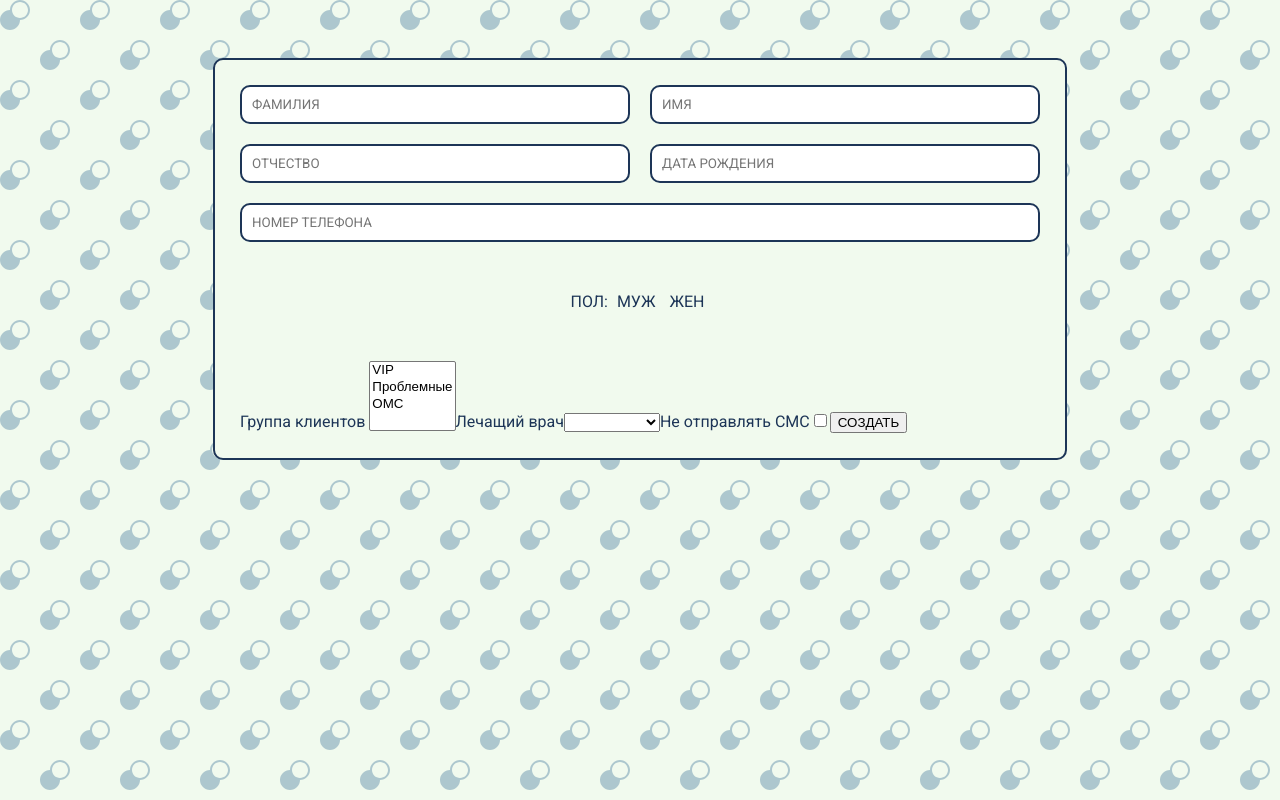
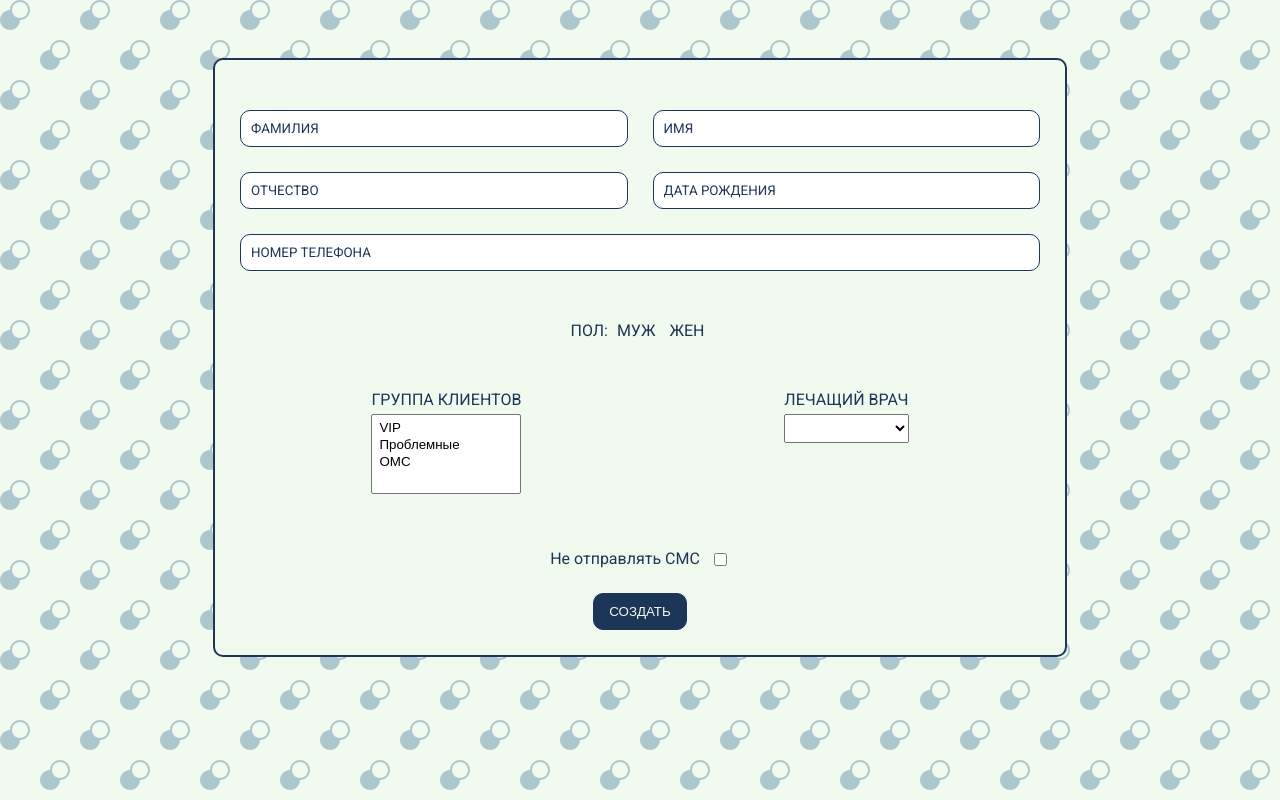
Before and after one commit to sol-un/medods-test-task-form, a Vue app: page / in a window 1280 px wide. Built offline with nearby package versions, Linux system fonts and the light colour scheme.

Commit message:
Finish first section

```diff
--- a/src/App.vue
+++ b/src/App.vue
@@ -1,52 +1,55 @@
 <template>
   <div id="app">
-    <section class="form-section">
     <form @submit.prevent="submit" class="patient-form">
-        <div class="form-text-inputs">
+      <div class="form-group text-inputs-group">
         <TextField
           :id="'lastName'"
-            :placeholder="'Фамилия'"
+          :label="'Фамилия'"
           :hasError="$v.lastName.$error"
+          :errorMsg="'не может быть пустой!'"
           :value="lastName"
           @input="lastName = $event"
         />
         <TextField
           :id="'firstName'"
-            :placeholder="'Имя'"
+          :label="'Имя'"
           :hasError="$v.firstName.$error"
+          :errorMsg="'не может быть пустым!'"
           :value="firstName"
           @input="firstName = $event"
         />
         <TextField
           :id="'patronymic'"
-            :placeholder="'Отчество'"
+          :label="'Отчество'"
           :value="patronymic"
           :hasError="$v.patronymic.$error"
           @input="patronymic = $event"
         />
         <TextField
           :id="'birthDate'"
-            :placeholder="'Дата рождения'"
+          :label="'Дата рождения'"
           :hasError="$v.birthDate.$error"
+          :errorMsg="'не может быть пустой!'"
           :value="birthDate"
           @input="birthDate = $event"
         />
         <TextField
           :id="'phone'"
-            :placeholder="'Номер телефона'"
+          :label="'Номер телефона'"
           :hasError="$v.phone.$error"
+          :errorMsg="'не может быть пустым, состоит из 11 цифр и начинается с 7!'"
           :value="phone"
           @input="phone = $event"
         />
       </div>
-        <div class="form-radio-inputs">
+      <div class="form-group">
+        <div class="radio-group">
           <span class="text-transform-uppercase"> Пол: </span>
           <Radio
             :name="'sex'"
             :id="'male'"
             :value="'Муж'"
             :isChecked="sex === 'Муж'"
-            v-model="sex"
             @change="sex = $event"
           />
           <Radio
@@ -54,22 +57,39 @@
             :id="'female'"
             :value="'Жен'"
             :isChecked="sex === 'Жен'"
-            v-model="sex"
             @change="sex = $event"
           />
         </div>
-        <Select />
-        <label class="form-label" for="attendingDr">Лечащий врач</label>
-        <select id="attendingDr" v-model="attendingDr">
-          <option value="Иванов">Иванов</option>
-          <option value="Захаров">Захаров</option>
-          <option value="Чернышева">Чернышева</option>
-        </select>
-        <label class="form-label" for="noSms">Не отправлять СМС</label
-        ><input type="checkbox" id="noSms" v-model="noSms" />
-        <button class="button" type="submit">Создать</button>
+      </div>
+      <div class="form-group">
+        <div class="list-group">
+          <Select
+            :label="'Группа клиентов'"
+            :id="'tags'"
+            :hasError="$v.tags.$error"
+            :errorMsg="'не может быть пустой!'"
+            :data="data.tags"
+            v-model="tags"
+            :multiple="true"
+          />
+          <Select
+            :label="'Лечащий врач'"
+            :id="'attendingDr'"
+            :data="data.doctors"
+            v-model="attendingDr"
+            :firstOptionEmpty="true"
+          />
+        </div>
+      </div>
+      <div class="form-group">
+        <Checkbox
+          :label="'Не отправлять СМС'"
+          :id="'noSms'"
+          @change="noSms = $event"
+        />
+      </div>
+      <Button :text="'Создать'" />
     </form>
-    </section>
   </div>
 </template>
 
@@ -84,13 +104,29 @@ import {
 import TextField from "./components/TextField.vue";
 import Radio from "./components/Radio.vue";
 import Select from "./components/Select.vue";
+import Checkbox from "./components/Checkbox.vue";
+import Button from "./components/Button.vue";
 
 const isFirstCharSeven = (value) => Number(value[0]) === 7;
+
+const data = {
+  tags: {
+    VIP: "VIP",
+    Проблемные: "Проблемные",
+    ОМС: "ОМС",
+  },
+  doctors: {
+    Иванов: "Иванов",
+    Захаров: "Захаров",
+    Чернышева: "Чернышева",
+  },
+};
 
 export default {
   name: "App",
   data() {
     return {
+      data,
       lastName: "",
       firstName: "",
       patronymic: "",
@@ -106,6 +142,8 @@ export default {
     TextField,
     Radio,
     Select,
+    Checkbox,
+    Button,
   },
   validations: {
     lastName: { required },
@@ -145,6 +183,26 @@ body {
   font-family: "Roboto", sans-serif;
 }
 
+.form-group {
+  @include py(25px);
+}
+
+.text-inputs-group {
+  display: flex;
+  flex-wrap: wrap;
+  grid-row-gap: 25px;
+  grid-column-gap: 25px;
+}
+
+.radio-group {
+  @include mx(auto);
+  width: fit-content;
+}
+
+.list-group {
+  display: flex;
+}
+
 .text-transform-uppercase {
   @include uppercase;
 }
@@ -157,19 +215,6 @@ body {
   background: $honeydew;
 }
 
-.form-radio-inputs {
-  @include mx(auto);
-  @include my(50px);
-  width: fit-content;
-}
-
-.form-text-inputs {
-  display: flex;
-  flex-wrap: wrap;
-  grid-row-gap: 20px;
-  grid-column-gap: 20px;
-}
-
 .button {
   @include mx(auto);
   @include uppercase;
--- /dev/null
+++ b/src/components/Button.vue
@@ -0,0 +1,30 @@
+<template>
+  <button class="button" type="submit">{{ text }}</button>
+</template>
+
+<script>
+export default {
+  name: "Button",
+  props: {
+    text: String,
+  },
+};
+</script>
+
+<style lang="scss" scoped>
+@import "../scss/mixins.scss";
+@import "../scss/colors.scss";
+
+button {
+  @include py(10px);
+  @include px(15px);
+  @include border(1px, $prussian-blue);
+  background: $prussian-blue;
+  color: $honeydew;
+  display: block;
+
+  &:hover {
+    background: $celadon-blue;
+  }
+}
+</style>
--- /dev/null
+++ b/src/components/Checkbox.vue
@@ -0,0 +1,46 @@
+<template>
+  <div class="container">
+    <label class="form-label" :for="id"
+      >{{ label }}
+      <input
+        type="checkbox"
+        :id="id"
+        :checked="isChecked"
+        @change="$emit('change', Boolean($event.target.value))"
+      />
+    </label>
+  </div>
+</template>
+
+<script>
+export default {
+  name: "Checkbox",
+  model: {
+    prop: "checked",
+    event: "change",
+  },
+  props: {
+    id: String,
+    label: String,
+    isChecked: {
+      type: Boolean,
+      default: false,
+    },
+  },
+};
+</script>
+
+<style lang="scss" scoped>
+@import "../scss/mixins.scss";
+
+.container {
+  @include mx(auto);
+  width: fit-content;
+}
+
+input {
+  @include my(0);
+  @include ml(10px);
+  vertical-align: middle;
+}
+</style>
--- a/src/components/Select.vue
+++ b/src/components/Select.vue
@@ -1,26 +1,81 @@
 <template>
-  <label class="form-label" for="tags"
-    >Группа клиентов
-    <select id="tags" v-model="tags" multiple>
-      <option value="VIP">VIP</option>
-      <option value="Проблемные">Проблемные</option>
-      <option value="ОМС">ОМС</option>
-    </select>
-  </label>
+  <div class="container">
+    <label class="form-label" :for="id"
+      >{{ label }}
+      <select
+        :id="id"
+        :multiple="multiple"
+        @input="$emit('input', $event.target.value)"
+      >
+        <option value="" v-if="firstOptionEmpty"></option>
+        <option v-for="(value, key) in data" :key="key" :value="key">
+          {{ value }}
+        </option>
+      </select>
+    </label>
+    <div class="error" v-if="hasError">
+      {{ `${label} ${errorMsg}` }}
+    </div>
+  </div>
 </template>
 
 <script>
 export default {
   name: "Select",
-  model: {
-    prop: "option",
-    event: "change",
-  },
   props: {
-    value: String,
-    name: String,
     id: String,
-    isChecked: Boolean,
+    label: String,
+    data: Object,
+    hasError: {
+      type: Boolean,
+      default: false,
+    },
+    errorMsg: {
+      type: String,
+      default: "содержит ошибку!",
+    },
+    multiple: {
+      type: Boolean,
+      default: false,
+    },
+    firstOptionEmpty: {
+      type: Boolean,
+      default: false,
+    },
   },
 };
 </script>
+
+<style lang="scss" scoped>
+@import "../scss/mixins.scss";
+@import "../scss/colors.scss";
+
+.container {
+  @include mx(auto);
+  position: relative;
+  width: fit-content;
+}
+
+label {
+  @include uppercase;
+  display: block;
+}
+
+select {
+  @include p(5px);
+  @include mx(auto);
+  @include my(5px);
+  display: block;
+  width: 100%;
+
+  &:focus-visible {
+    outline: none;
+  }
+}
+
+.error {
+  position: absolute;
+  color: $imperial-red;
+  font-size: 10px;
+}
+</style>
--- a/src/components/TextField.vue
+++ b/src/components/TextField.vue
@@ -1,18 +1,18 @@
 <template>
   <div class="form-text-input">
     <label class="sr-only" :for="id">
-      {{ placeholder }}
+      {{ label }}
     </label>
     <input
       type="text"
       :class="['text-field', { 'has-error': hasError }]"
       :id="id"
-      :placeholder="placeholder"
+      :placeholder="label"
       :value="value"
       @input="$emit('input', $event.target.value)"
     />
     <div class="error" v-if="hasError">
-      {{ `${placeholder} – обязательное поле!` }}
+      {{ `${label} ${errorMsg}` }}
     </div>
   </div>
 </template>
@@ -23,7 +23,11 @@ export default {
   props: {
     value: String,
     id: String,
-    placeholder: String,
+    label: String,
+    errorMsg: {
+      type: String,
+      default: "содержит ошибку!",
+    },
     hasError: {
       type: Boolean,
       default: false,
@@ -32,7 +36,7 @@ export default {
 };
 </script>
 
-<style lang="scss">
+<style lang="scss" scoped>
 @import "../scss/mixins.scss";
 @import "../scss/colors.scss";
 
@@ -42,34 +46,46 @@ export default {
 
 .text-field {
   @include p(10px);
-  @include border(2px, $prussian-blue);
+  @include border(1px, $prussian-blue);
   width: 100%;
   box-sizing: border-box;
 
   &:hover {
-    @include border(2px, $celadon-blue);
+    @include border(1px, $celadon-blue);
+
+    &::placeholder {
+      color: $celadon-blue;
+    }
   }
 
   &:focus-visible {
     outline: none;
-    @include border(2px, $celadon-blue);
+
+    &::placeholder {
+      color: white;
+    }
   }
 
   &.has-error {
-    @include border(2px, $imperial-red);
+    @include border(1px, $imperial-red);
   }
 
   &::placeholder {
     font-family: "Roboto", sans-serif;
     text-transform: uppercase;
+    color: $prussian-blue;
   }
 }
 
 .form-text-input {
+  position: relative;
   flex: 1 1 350px;
 }
 
 .error {
+  position: absolute;
+  left: 10px;
   color: $imperial-red;
+  font-size: 10px;
 }
 </style>
```
Lines whose indentation alone changed are shown as unchanged.
